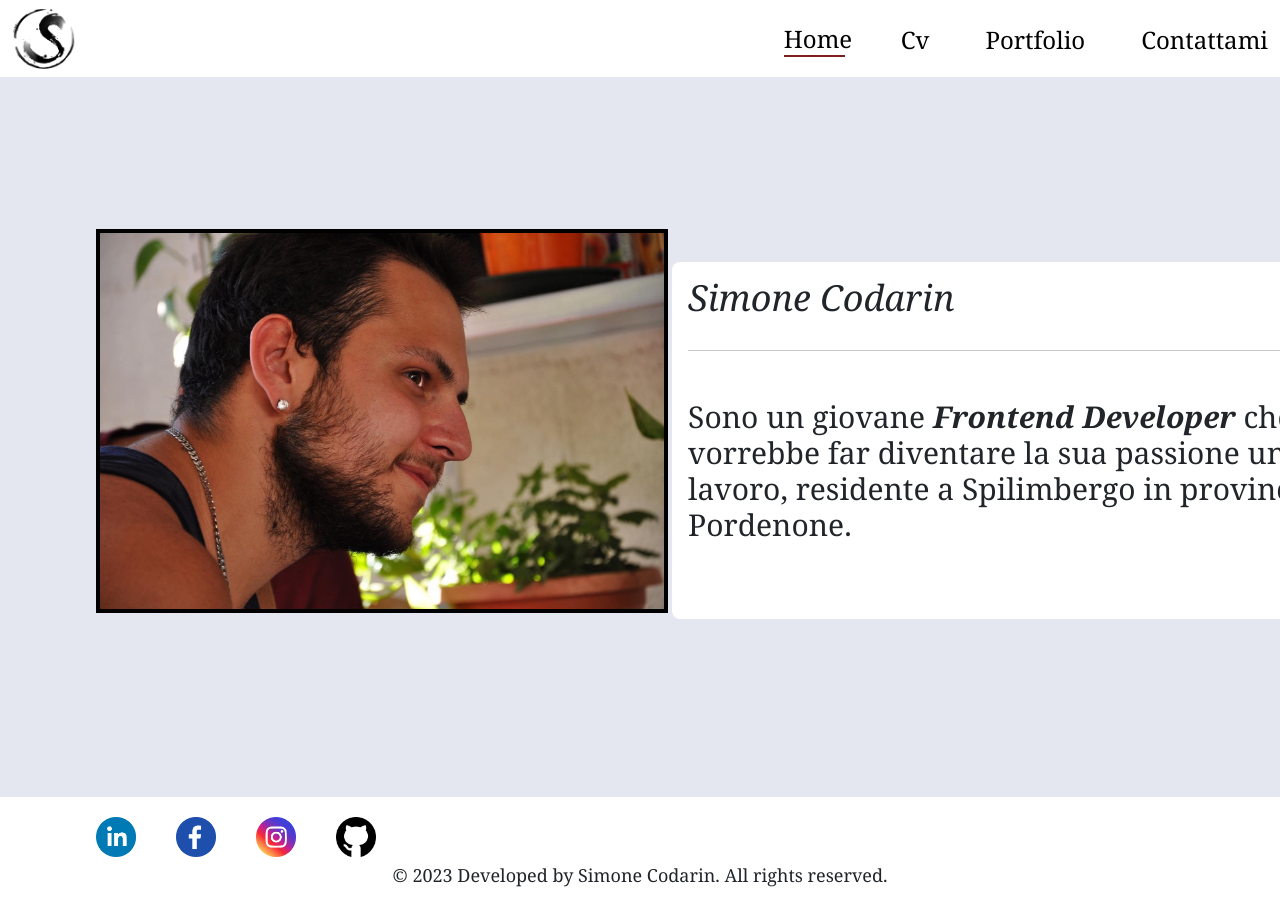
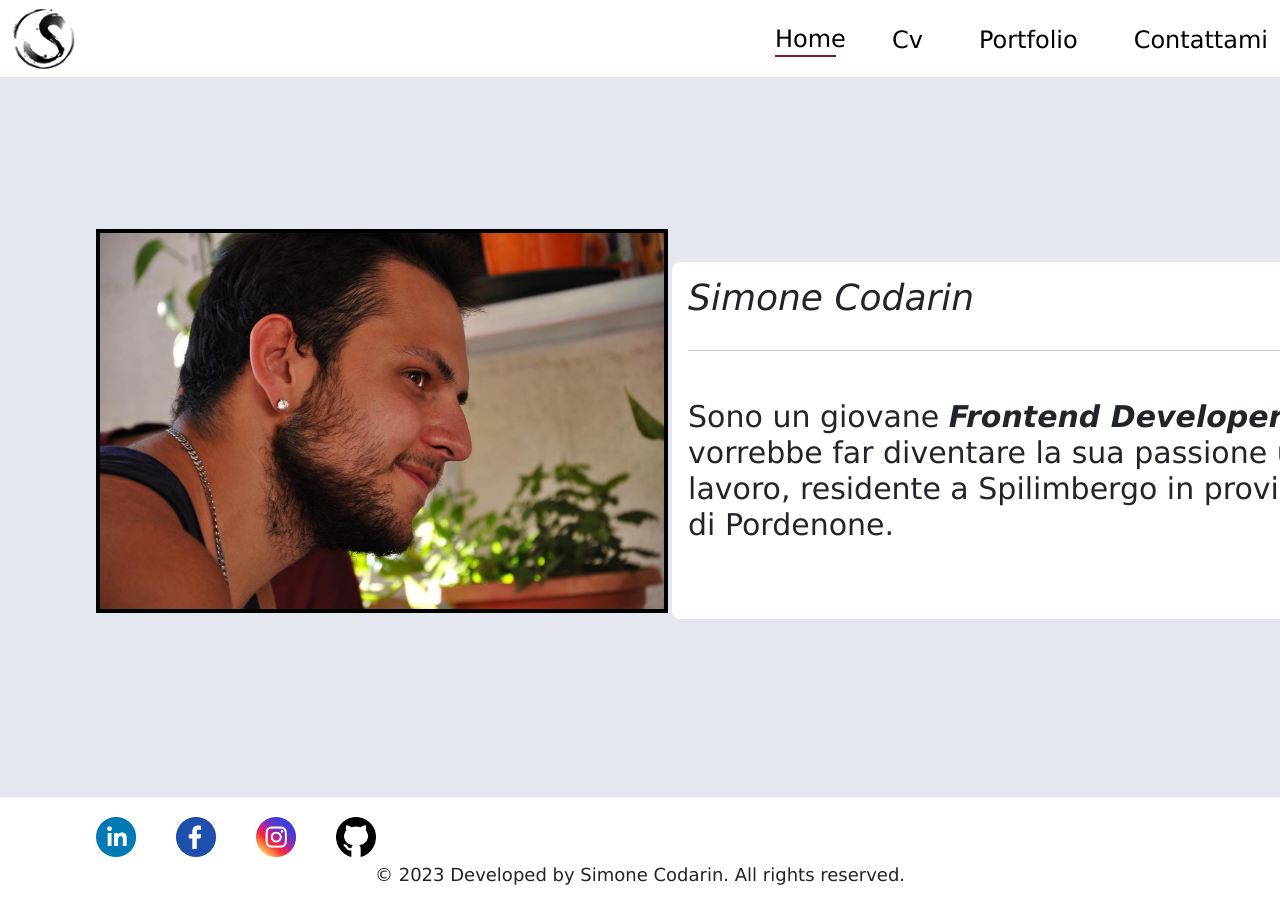
Before and after one commit to SimoCoda/SitoPersonale, a Vue app: page / in a window 1280 px wide. Shown: the top 909 px of the page. Built offline with nearby package versions, Linux system fonts and the light colour scheme.

Commit message:
edit font

```diff
--- a/src/style.css
+++ b/src/style.css
@@ -2,8 +2,7 @@
     background-color: rgb(229 231 240)
 }
 *{
-    /* font-family: 'Lucida Sans', 'Lucida Sans Regular', 'Lucida Grande', 'Lucida Sans Unicode', Geneva, Verdana, sans-serif */
-    font-family: Cambria, Cochin, Georgia, Times, 'Times New Roman', serif
+    font-family: 'Lucida Sans', 'Lucida Sans Regular', 'Lucida Grande', 'Lucida Sans Unicode', Geneva, Verdana, sans-serif
 }
 @tailwind base;
 @tailwind components;
```
